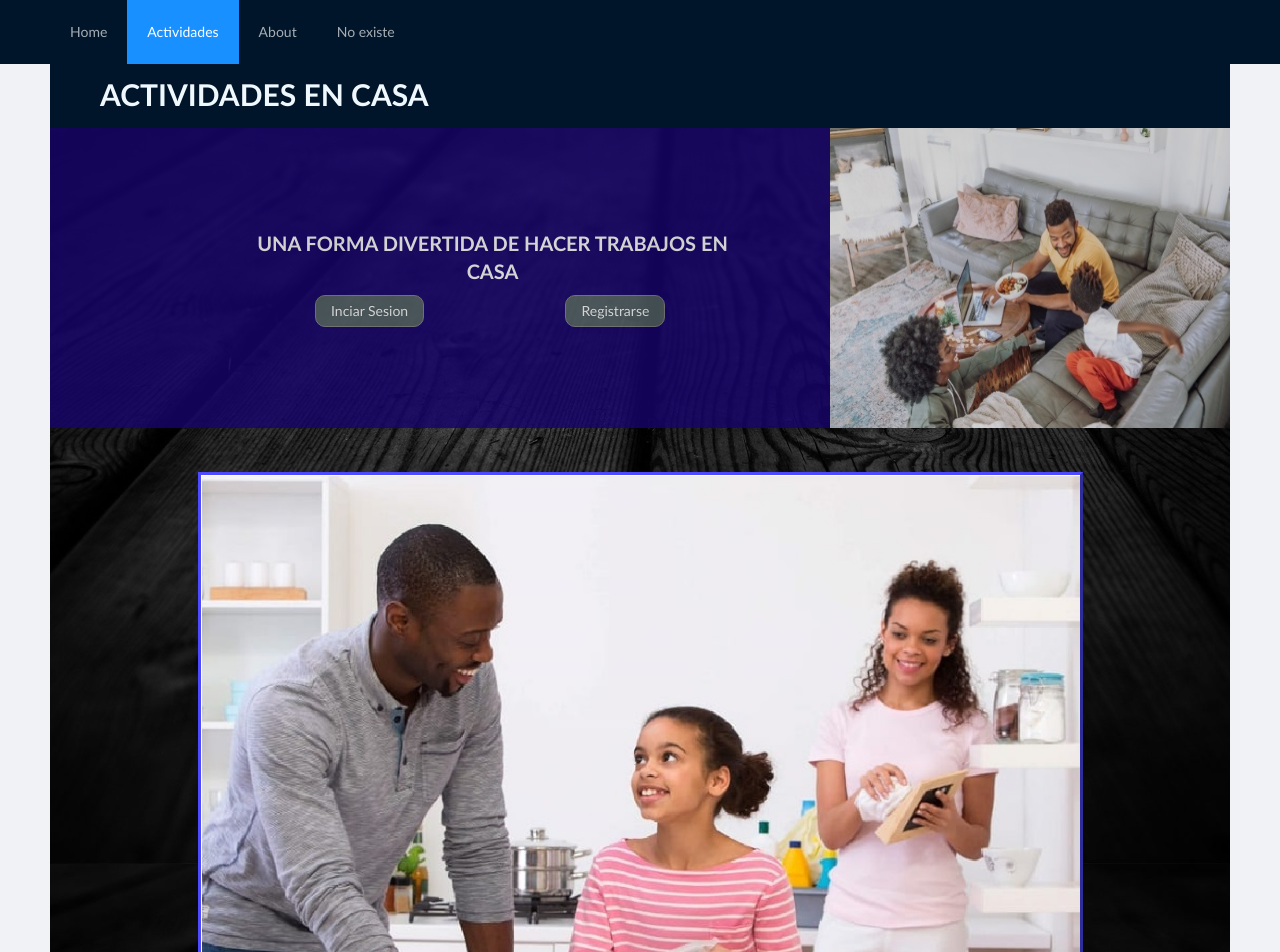
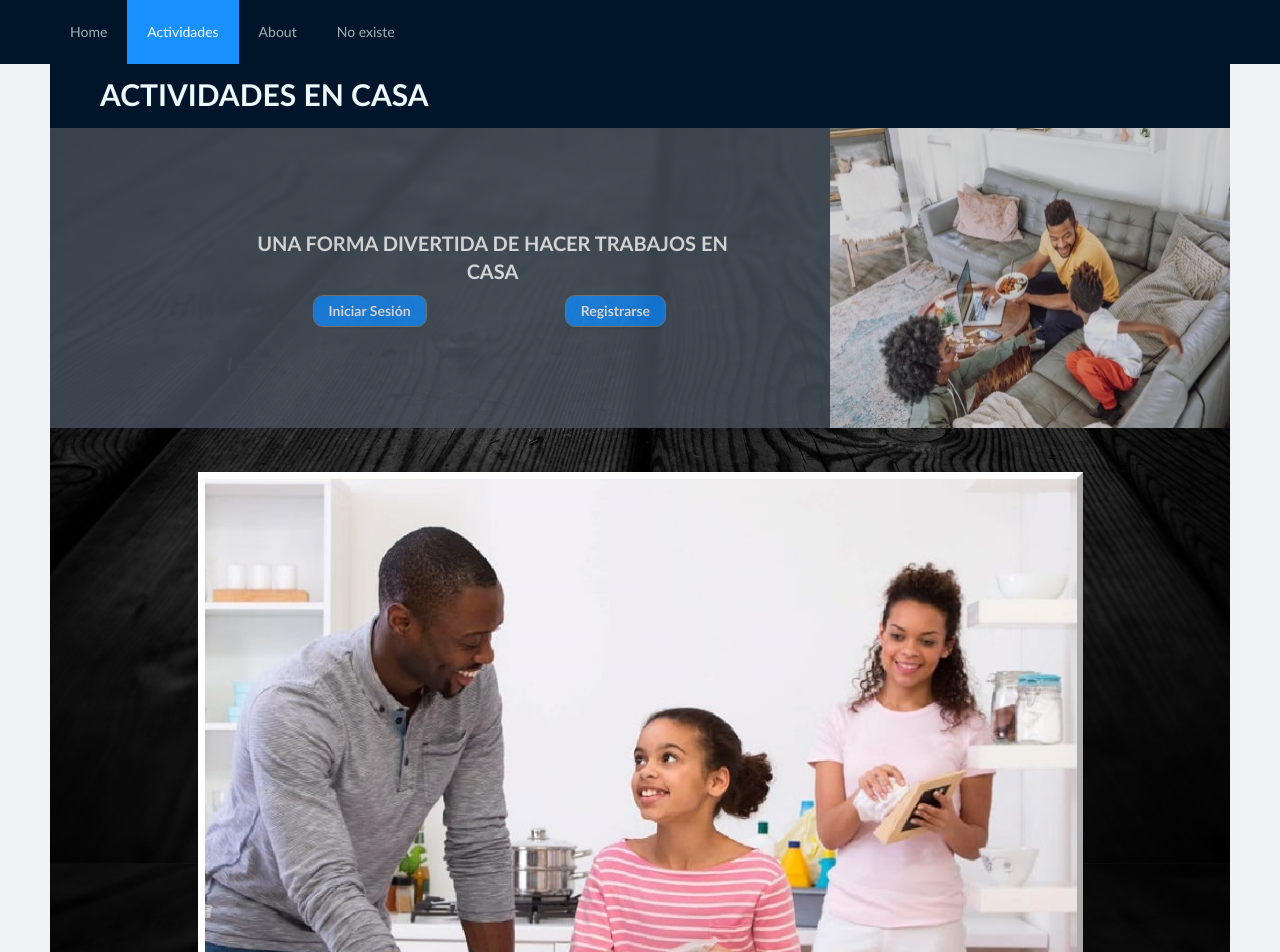
Before and after one commit to DDI-ESFOT/proyecto-semestre-2020b-grupo-3-actividades-en-casa, a React (Create React App) app: page / in a window 1280 px wide. Shown: the top 952 px of the page. Built offline with nearby package versions, Linux system fonts and the light colour scheme.

Commit message:
Carrousel

```diff
--- a/src/pages/HomePage.js
+++ b/src/pages/HomePage.js
@@ -95,7 +95,7 @@ const HomePage = () => {
               <Row>
                 <Col span={12}>
                   <Button type="primary" onClick={showModal2}>
-                    Inciar Sesion
+                    Iniciar Sesión
                   </Button>
                   <Modal
                     title="ACTIVIDADES EN CASA"
@@ -104,7 +104,7 @@ const HomePage = () => {
                     onCancel={handleCancel2}
                   >
                     <Title level={2} ype="flex" align="middle">
-                      INICIO DE SESION{" "}
+                      INICIO DE SESIÓN{" "}
                     </Title>
                     <Row>
                       <Col span={6}></Col>
--- a/src/styles/WFirst.css
+++ b/src/styles/WFirst.css
@@ -18,7 +18,7 @@
 }
 
 #fil1{
-  background-color: #17046d; opacity: 0.8;
+  background-color: #47525E; opacity: 0.8;
 }
 
 #fil1m{
@@ -26,10 +26,12 @@
 }
 
 #fil1 Button {
-  background-color: #536166;
+  background-color: #1890FF;
   border-color: #848484;
     color:#ffffff;
     border-radius: 10px;
+    font-size: 15;
+    font-weight: bolder;
 }
 
 #foot1 {
@@ -55,7 +57,7 @@
 }
 
 #imge {
-  border: 3px outset #4946ee;
+  border: 6px outset #fff;
 }
 
 #headt{
```
